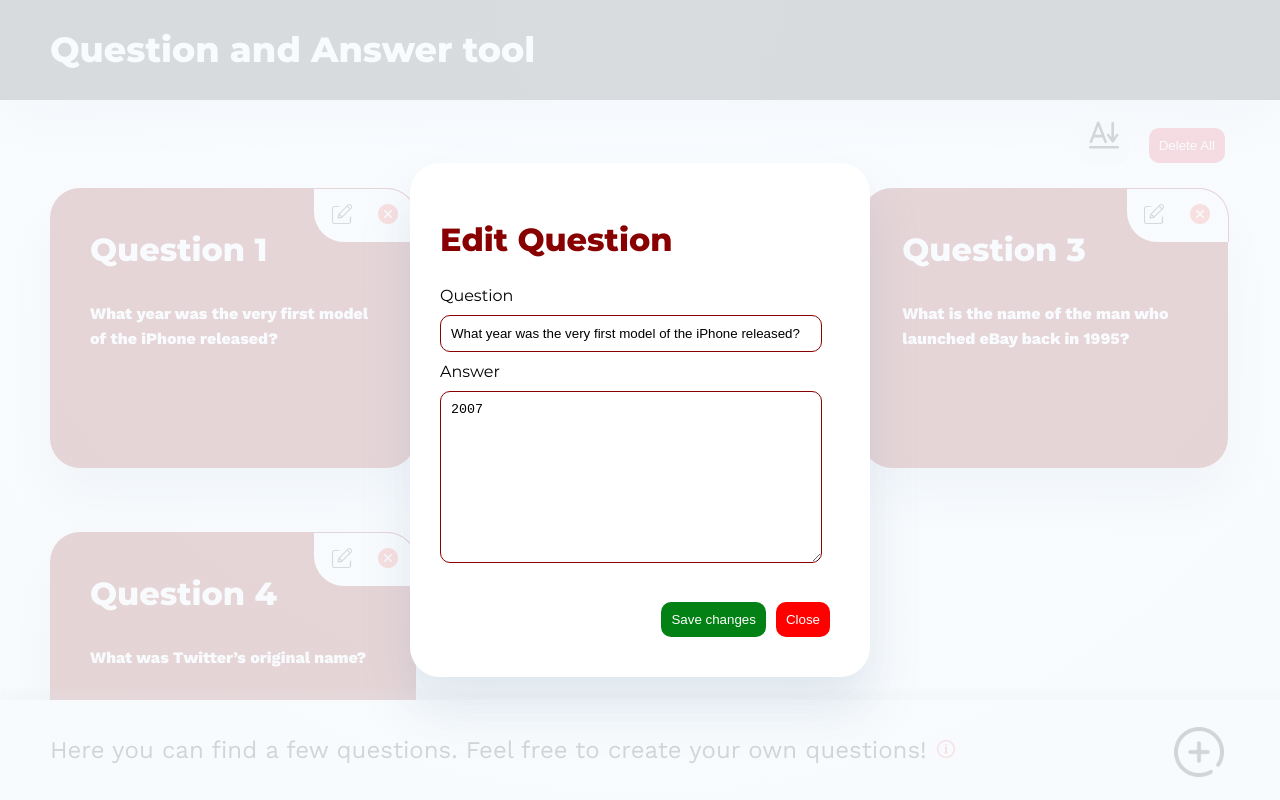
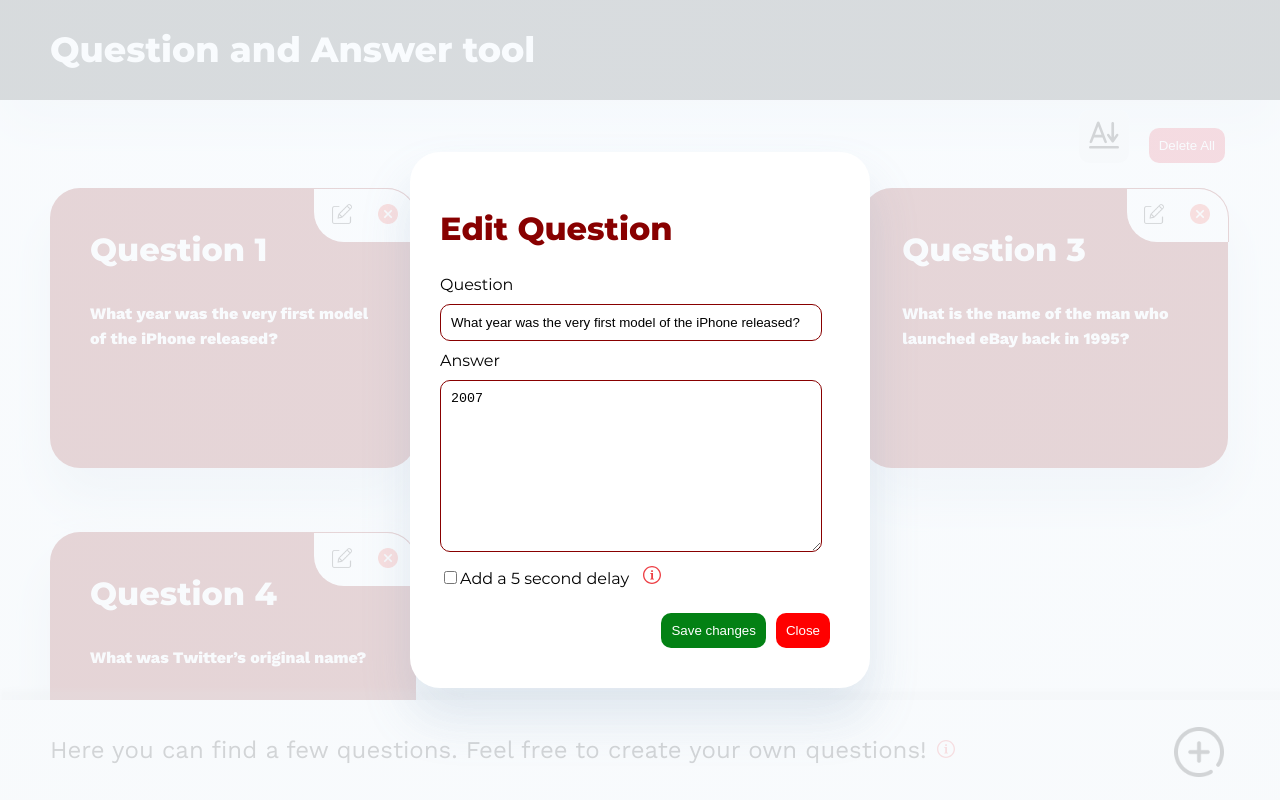
Before and after one commit to Daltonkim/questionsanswers, a React (Create React App) app: page / in a window 1280 px wide. Both pictures are taken after a click on the button 342 px from the left and 215 px from the top of the page. Built offline with nearby package versions, Linux system fonts and the light colour scheme.

Commit message:
add and edit new field

```diff
--- a/src/modules/modals/createdModals/addQuestion.js
+++ b/src/modules/modals/createdModals/addQuestion.js
@@ -8,6 +8,7 @@ export const AddQuestion = ({ modalID }) => {
 
     const [question, setQuestion] = useState('')
     const [answer, setAnswer] = useState('')
+    const [hasDelay, setDelay] = useState(false)
     const [, setDisabled] = useState(true)
 
     const dispatch = useDispatch();
@@ -18,10 +19,12 @@ export const AddQuestion = ({ modalID }) => {
         } else {
             setDisabled(true)
         }
-
-    }, [question, answer,])
+    }, [question, answer])
 
 
+    const handleCheckChange = () => {
+        setDelay(!hasDelay)
+    }
 
     //add questions
     const addQuestion = () => {
@@ -29,6 +32,7 @@ export const AddQuestion = ({ modalID }) => {
             const obj = {
                 question: question,
                 answer: answer,
+                hasDelay: hasDelay,
                 uid: uuidv4()
             }
             dispatch(questionaireActions.addQuestion(obj));
@@ -47,12 +51,16 @@ export const AddQuestion = ({ modalID }) => {
             <div className="select-file p-10">
                 <form onSubmit={() => addQuestion()}>
                     <label htmlFor="question">Question</label>
-                    <input required  data-testid="question" value={question} className="app__question-qtext" onChange={(e) => setQuestion(e.target.value)} type="text" name="question"></input>
+                    <input required data-testid="question" value={question} className="app__question-qtext" onChange={(e) => setQuestion(e.target.value)} type="text" name="question"></input>
                     <label htmlFor="answer">Answer</label>
                     <textarea data-testid="answer" required value={answer} name="answer" rows="6" onChange={(e) => setAnswer(e.target.value)} className="app__question-qtextarea"></textarea>
+                    <label htmlFor='hasDelay' className="checkbox">
+                        <input type="checkbox" value={hasDelay} name="hasDelay" className="app__question-delay" onChange={(e) => handleCheckChange(e.target.value)}></input>
+                        <span>Add a 5 second delay</span>
+                    </label>
                     <div className="btn-group-actions site-modal__actions">
-                        <button  type='submit'  data-testid="submit-button" className="app__question-actions-create" >Add Question</button>
-                        <button  className="danger" onClick={() => closeModal()}>Close</button>
+                        <button type='submit' data-testid="submit-button" className="app__question-actions-create" >Add Question</button>
+                        <button className="danger" onClick={() => closeModal()}>Close</button>
                     </div>
                 </form>
             </div>
--- a/src/modules/modals/createdModals/editQuestion.js
+++ b/src/modules/modals/createdModals/editQuestion.js
@@ -1,5 +1,6 @@
 import { useEffect, useState } from 'react';
 import { useDispatch } from 'react-redux';
+import Tooltip from '../../../components/tooltip';
 import { questionaireActions } from '../../home/redux/_actions';
 import { modalActions } from '../../modals';
 
@@ -8,6 +9,7 @@ export const EditQuestion = ({ modalID, data }) => {
 
     const [question, setQuestion] = useState()
     const [answer, setAnswer] = useState()
+    const [hasDelay, setDelay] = useState(false)
     const [, setDisabled] = useState(true)
 
     const dispatch = useDispatch();
@@ -22,17 +24,25 @@ export const EditQuestion = ({ modalID, data }) => {
 
     useEffect(() => {
         if ((data !== undefined)) {
-            const { answer, question } = data
+            const { answer, question, hasDelay } = data
             setAnswer(answer)
             setQuestion(question)
+            setDelay(hasDelay)
         }
     }, [data])
+
+
+    const handleCheckChange = () => {
+        setDelay(!hasDelay)
+    }
+
 
     const editQuestion = () => {
         if ((answer !== undefined) && (question !== undefined)) {
             const obj = {
                 question: question,
                 answer: answer,
+                hasDelay: hasDelay,
                 uid: data !== undefined ? data.uid : 'random'
             }
             dispatch(questionaireActions.editQuestion(obj));
@@ -56,7 +66,10 @@ export const EditQuestion = ({ modalID, data }) => {
                     <input required data-testid="question" value={question} className="app__question-qtext" onChange={(e) => setQuestion(e.target.value)} type="text" name="question"></input>
                     <label htmlFor="answer">Answer</label>
                     <textarea required data-testid="answer" value={answer} name="answer" rows="10" onChange={(e) => setAnswer(e.target.value)} className="app__question-qtextarea"></textarea>
-
+                    <label htmlFor='hasDelay' className="checkbox">
+                        <input type="checkbox" value={hasDelay} checked={hasDelay} name="hasDelay" className="app__question-delay" onChange={(e) => handleCheckChange(e.target.value)}></input>
+                        <span>Add a 5 second delay <Tooltip tip="This will add a five second delay to the operation" /></span>
+                    </label>
                     <div className="btn-group-actions site-modal__actions">
                         <button type='submit' name="submit" data-testid="submit-button" className="app__question-actions-create">Save changes</button>
                         <button className="danger" onClick={() => closeModal()}>Close</button>
```
